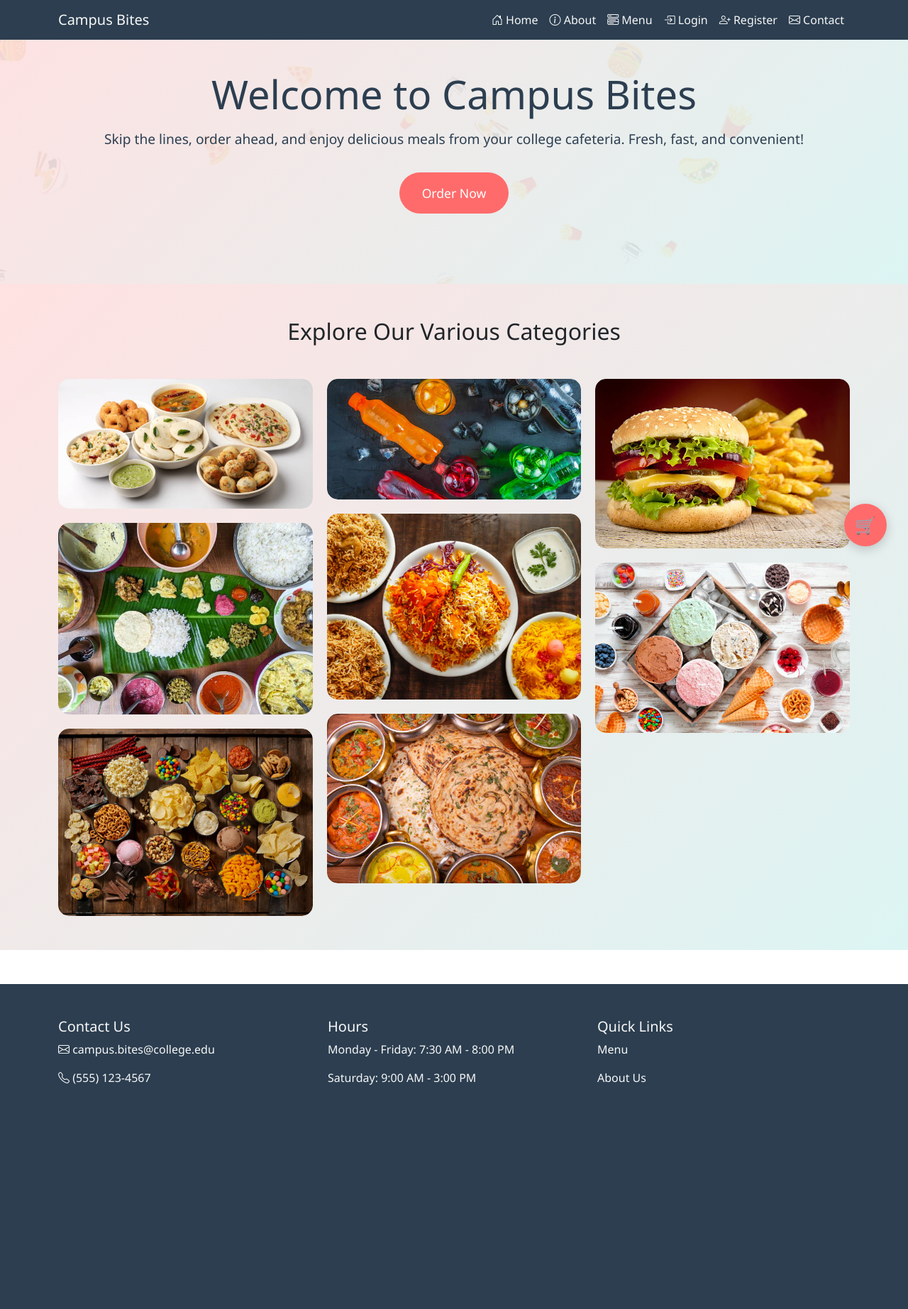
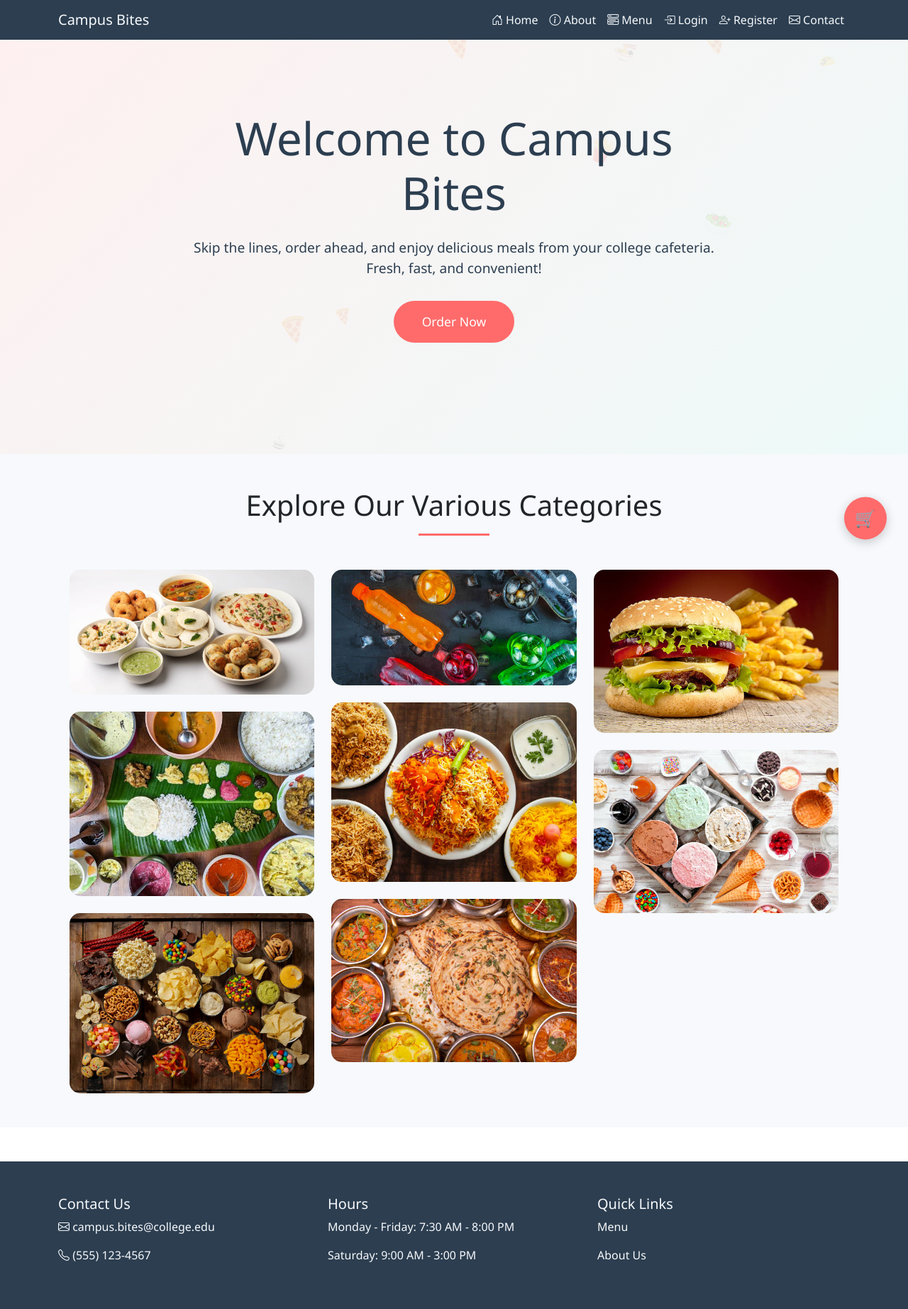
Before and after one commit to sundarg1502/Campus-Bites, a Django app: page / in a window 1280 px wide. Shown: the whole page at 71% size. Before the commit the page ends 1529 px from the top, so only its background shows below. Run offline with Django 5.2, Linux system fonts and the light colour scheme; data comes from the database, SQL or seed files in the repository; some libraries are stand-ins or nearby versions.

Commit message:
Feat Add animation to the cart icon and add animation to hoem page

```diff
--- a/Home/templates/includes/base.html
+++ b/Home/templates/includes/base.html
@@ -28,12 +28,79 @@
             font-size: 24px;
             cursor: pointer;
             box-shadow: 0 4px 15px rgba(0,0,0,0.2);
-            transition: transform 0.3s ease;
             z-index: 1000;
+            animation: cartAnimation 4s infinite;
         }
 
+        /* Cart hover effect */
         .floating-cart:hover {
             transform: scale(1.1);
+        }
+
+        /* Bouncing products animation */
+        .floating-cart::before {
+            content: "🎁";
+            position: absolute;
+            font-size: 20px;
+            opacity: 0;
+            animation: productBounce 4s infinite;
+        }
+
+        .floating-cart::after {
+            content: "📦";
+            position: absolute;
+            font-size: 20px;
+            opacity: 0;
+            animation: productBounce 4s infinite 1s;
+        }
+
+        @keyframes cartAnimation {
+            0% {
+                transform: translateX(0) rotate(0deg);
+            }
+            20% {
+                transform: translateX(-20px) rotate(-10deg);
+            }
+            25% {
+                transform: translateX(0) rotate(0deg);
+            }
+            45% {
+                transform: translateX(20px) rotate(10deg);
+            }
+            50% {
+                transform: translateX(0) rotate(0deg);
+            }
+            70% {
+                transform: translateY(-10px);
+            }
+            80% {
+                transform: translateY(0) scale(1.1);
+            }
+            90% {
+                transform: scale(1);
+            }
+            100% {
+                transform: translateX(0) rotate(0deg);
+            }
+        }
+
+        @keyframes productBounce {
+            0% {
+                transform: translate(-50px, 50px);
+                opacity: 0;
+            }
+            30% {
+                transform: translate(-25px, -25px);
+                opacity: 1;
+            }
+            40% {
+                transform: translate(0, 0);
+                opacity: 0;
+            }
+            100% {
+                transform: translate(0, 0);
+                opacity: 0;
+            }
         }
     </style>
     {% block css%}
--- a/Menu/models.py
+++ b/Menu/models.py
@@ -53,7 +53,8 @@ class Product(models.Model):
         return self.name
 
 class Cart(models.Model):
-    name = models.CharField(max_length=25)
+    name = models.ForeignKey(Product,on_delete=models.CASCADE)
     quantity = models.IntegerField()
     price = models.IntegerField()
-    status = models.BooleanField(default=True)
+    total = models.IntegerField()
+    status = models.BooleanField(default=False)
--- a/Menu/templates/menu.html
+++ b/Menu/templates/menu.html
@@ -107,7 +107,7 @@ Campus bites - Menu
                             <input type="text" class="quantity-input" value="0" readonly data-product-id="{{item.id}}">
                             <button class="quantity-btn plus" onclick="updateQuantity({{item.id}}, 1)">+</button>
                         </div>
-                        <button class="add-to-cart-btn" onclick="addToCart({{item.id}})">
+                        <button class="add-to-cart-btn" id="{{item.id}}" onclick="addToCart({{item.id}})">
                             <i class="fas fa-cart-plus me-2"></i>Add to Cart
                         </button>
                     </div>
@@ -156,7 +156,7 @@ Campus bites - Menu
                             <input type="text" class="quantity-input" value="0" readonly data-product-id="{{item.id}}">
                             <button class="quantity-btn plus" onclick="updateQuantity({{item.id}}, 1)">+</button>
                         </div>
-                        <button class="add-to-cart-btn" onclick="addToCart({{item.id}})">
+                        <button class="add-to-cart-btn" id="addtocart{{item.id}}" onclick="addToCart({{item.id}},{{item}})">
                             <i class="fas fa-cart-plus me-2"></i>Add to Cart
                         </button>
                     </div>
--- a/static/css/index.css
+++ b/static/css/index.css
@@ -1,141 +1,131 @@
+/* Core styles with optimized animations */
+:root {
+    --primary: #ff6b6b;
+    --secondary: #4ecdc4;
+    --accent: #ffe66d;
+    --dark: #2c3e50;
+    --light: #f7f9fc;
+    --transition: all 0.3s cubic-bezier(0.4, 0, 0.2, 1);
+}
+
+/* Hero Section */
 .hero {
-    height: 50vh;
+    min-height: 80vh;
+    background: linear-gradient(135deg, rgba(255,107,107,0.1), rgba(78,205,196,0.1));
+    position: relative;
     display: flex;
     align-items: center;
     justify-content: center;
-    background: linear-gradient(135deg, #ff6b6b33, #4ecdc433);
-    padding: 2rem;
-    position: relative;
     overflow: hidden;
 }
 
-.floating-items {
-    position: absolute;
-    width: 100%;
-    height: 100%;
-    pointer-events: none;
-}
-
-.floating-item {
-    position: absolute;
-    opacity: 0.1;
-    transform: rotate(var(--rotation));
-}
-
 .hero-content {
+    max-width: 800px;
     text-align: center;
-    /* max-width: 800px; */
-    z-index: 1;
+    padding: 2rem;
+    position: relative;
+    z-index: 2;
 }
 
 .hero h1 {
-    font-size: 3.5rem;
+    font-size: clamp(2.5rem, 5vw, 4rem);
+    margin-bottom: 1.5rem;
     color: var(--dark);
-    margin-bottom: 1rem;
     opacity: 0;
-    transform: translateY(30px);
+    transform: translateY(20px);
 }
 
 .hero p {
-    font-size: 1.2rem;
+    font-size: clamp(1rem, 2vw, 1.2rem);
+    margin-bottom: 2rem;
     color: var(--dark);
-    margin-bottom: 2rem;
     opacity: 0;
-    transform: translateY(30px);
+    transform: translateY(20px);
 }
 
 .cta-button {
+    display: inline-block;
+    padding: 1rem 2.5rem;
     background: var(--primary);
     color: white;
-    padding: 1rem 2rem;
     border: none;
-    border-radius: 30px;
+    border-radius: 50px;
     font-size: 1.1rem;
     cursor: pointer;
-    transition: transform 0.3s, box-shadow 0.3s;
+    text-decoration: none;
+    transition: var(--transition);
     opacity: 0;
-    transform: translateY(30px);
+    transform: translateY(20px);
 }
 
 .cta-button:hover {
+    background: #ff5252;
     transform: translateY(-2px);
-    box-shadow: 0 5px 15px rgba(0,0,0,0.1);
+    box-shadow: 0 5px 15px rgba(255, 107, 107, 0.4);
 }
 
-.menu-preview {
-    display: flex;
-    gap: 2rem;
-    justify-content: center;
-    margin-top: 3rem;
-    opacity: 0;
+/* Category Section */
+.category {
+    padding: 5rem 0;
+    background: var(--light);
+    position: relative;
 }
 
-.menu-item {
-    background: white;
-    padding: 1rem;
-    border-radius: 10px;
-    box-shadow: 0 5px 15px rgba(0,0,0,0.1);
+.category h2 {
+    font-size: clamp(2rem, 4vw, 2.5rem);
+    margin-bottom: 3rem;
     text-align: center;
-    /* width: 200px; */
+    position: relative;
 }
 
-.menu-item img {
-    width: 100%;
-    height: 150px;
-    object-fit: cover;
-    border-radius: 5px;
-    margin-bottom: 1rem;
+.category h2::after {
+    content: '';
+    display: block;
+    width: 100px;
+    height: 3px;
+    background: var(--primary);
+    margin: 1rem auto 0;
+    transform: scaleX(0);
+    transition: transform 0.6s ease;
 }
-@media (max-width: 768px) {
-    .menu-preview {
-        flex-direction: column;
-        align-items: center;
-    }
 
-    .hero h1 {
-        font-size: 2.5rem;
-    }
+.category h2.visible::after {
+    transform: scaleX(1);
 }
-.gradient-bg {
-    background: linear-gradient(135deg, #ff6b6b33, #4ecdc433);;
-    position: relative;
-    overflow: hidden;
-}
+
 .masonry-grid {
     columns: 3;
-    column-gap: 20px;
-}
-
-@media (max-width: 992px) {
-    .masonry-grid {
-        columns: 2;
-    }
-}
-
-@media (max-width: 576px) {
-    .masonry-grid {
-        columns: 1;
-    }
+    column-gap: 1.5rem;
+    width: 100%;
+    padding: 0 1rem;
 }
 
 .masonry-item {
     break-inside: avoid;
-    margin-bottom: 20px;
+    margin-bottom: 1.5rem;
     position: relative;
     border-radius: 15px;
     overflow: hidden;
-    transition: transform 0.3s ease;
+    transform: translateY(50px);
+    opacity: 0;
+    transition: var(--transition);
+    cursor: pointer;
 }
 
-.masonry-item:hover {
-    transform: translateY(-5px);
+.masonry-item.visible {
+    transform: translateY(0);
+    opacity: 1;
 }
 
 .masonry-item img {
     width: 100%;
-    height: 75%;
+    height: auto;
     display: block;
-    border-radius: 15px;
+    transition: var(--transition);
+}
+
+.masonry-item:hover img {
+    transform: scale(1.05);
 }
 
 .item-overlay {
@@ -144,25 +134,56 @@
     left: 0;
     right: 0;
     background: linear-gradient(to top, rgba(0,0,0,0.8), transparent);
-    padding: 20px;
+    padding: 2rem 1.5rem;
     color: white;
     transform: translateY(100%);
-    transition: transform 0.3s ease;
+    transition: var(--transition);
 }
 
 .masonry-item:hover .item-overlay {
     transform: translateY(0);
 }
 
-.nav-pill {
-    padding: 8px 20px;
-    border-radius: 25px;
-    color: var(--dark);
-    transition: all 0.3s ease;
-    text-decoration: none;
+/* Floating Food Icons */
+.floating-items {
+    position: absolute;
+    width: 100%;
+    height: 100%;
+    top: 0;
+    left: 0;
+    pointer-events: none;
+    z-index: 1;
 }
 
-.nav-pill:hover, .nav-pill.active {
-    background: var(--primary);
-    color: white;
+.floating-item {
+    position: absolute;
+    opacity: 0;
+    transition: opacity 0.3s ease;
 }
+
+/* Responsive Design */
+@media (max-width: 992px) {
+    .masonry-grid {
+        columns: 2;
+    }
+}
+
+@media (max-width: 768px) {
+    .hero {
+        min-height: 60vh;
+    }
+
+    .hero-content {
+        padding: 1rem;
+    }
+}
+
+@media (max-width: 576px) {
+    .masonry-grid {
+        columns: 1;
+    }
+
+    .category {
+        padding: 3rem 0;
+    }
+}
--- a/static/js/index.js
+++ b/static/js/index.js
@@ -1,27 +1,140 @@
-gsap.to('.hero h1', {
-    opacity: 1,
-    y: 0,
-    duration: 1,
-    delay: 0.5
+// Optimized animations with better performance
+document.addEventListener('DOMContentLoaded', () => {
+    // Initialize animations only when page is loaded
+    initializeAnimations();
+    initializeScrollEffects();
+    initializeFloatingItems();
 });
 
-gsap.to('.hero p', {
-    opacity: 1,
-    y: 0,
-    duration: 1,
-    delay: 0.7
+function initializeAnimations() {
+    // Hero section animations
+    const heroElements = [
+        { element: '.hero h1', delay: 0 },
+        { element: '.hero p', delay: 300 },
+        { element: '.cta-button', delay: 600 }
+    ];
+
+    heroElements.forEach(({ element, delay }) => {
+        const el = document.querySelector(element);
+        if (el) {
+            setTimeout(() => {
+                el.style.transition = 'opacity 0.8s ease, transform 0.8s ease';
+                el.style.opacity = '1';
+                el.style.transform = 'translateY(0)';
+            }, delay);
+        }
+    });
+}
+
+function initializeScrollEffects() {
+    // Intersection Observer for scroll animations
+    const observerOptions = {
+        threshold: 0.1,
+        rootMargin: '0px 0px -50px 0px'
+    };
+
+    const scrollObserver = new IntersectionObserver((entries) => {
+        entries.forEach(entry => {
+            if (entry.isIntersecting) {
+                entry.target.classList.add('visible');
+                if (entry.target.classList.contains('masonry-item')) {
+                    entry.target.style.transitionDelay = `${entry.target.dataset.index * 100}ms`;
+                }
+            }
+        });
+    }, observerOptions);
+
+    // Observe category title
+    const categoryTitle = document.querySelector('.category h2');
+    if (categoryTitle) {
+        scrollObserver.observe(categoryTitle);
+    }
+
+    // Observe masonry items
+    const masonryItems = document.querySelectorAll('.masonry-item');
+    masonryItems.forEach((item, index) => {
+        item.dataset.index = index;
+        scrollObserver.observe(item);
+    });
+}
+
+function initializeFloatingItems() {
+    const foodEmojis = ['🍕', '🍔', '🍟', '🌮', '🥗', '🍜', '☕'];
+    const floatingItems = document.getElementById('floatingItems');
+
+    if (!floatingItems) return;
+
+    // Clear existing items
+    floatingItems.innerHTML = '';
+
+    // Create new floating items with optimized animations
+    for (let i = 0; i < 12; i++) {
+        const item = document.createElement('div');
+        item.className = 'floating-item';
+        item.textContent = foodEmojis[Math.floor(Math.random() * foodEmojis.length)];
+
+        // Set initial position
+        const randomX = Math.random() * 100;
+        const randomY = Math.random() * 100;
+
+        item.style.cssText = `
+            left: ${randomX}%;
+            top: ${randomY}%;
+            font-size: ${Math.random() * 20 + 15}px;
+            opacity: 0.1;
+            transform: translate(-50%, -50%);
+        `;
+
+        floatingItems.appendChild(item);
+
+        // Efficient animation using CSS transforms
+        animateFloatingItem(item);
+    }
+}
+
+function animateFloatingItem(item) {
+    const duration = 5000 + Math.random() * 5000;
+    const startPos = {
+        x: parseFloat(item.style.left),
+        y: parseFloat(item.style.top)
+    };
+
+    function update() {
+        const time = Date.now() * 0.001;
+        const offsetX = Math.sin(time) * 30;
+        const offsetY = Math.cos(time * 0.8) * 30;
+
+        item.style.transform = `
+            translate(
+                calc(${offsetX}px - 50%),
+                calc(${offsetY}px - 50%)
+            )
+            rotate(${Math.sin(time) * 20}deg)
+        `;
+
+        requestAnimationFrame(update);
+    }
+
+    requestAnimationFrame(update);
+}
+
+// Optional: Add smooth scrolling for navigation
+document.querySelectorAll('a[href^="#"]').forEach(anchor => {
+    anchor.addEventListener('click', function(e) {
+        e.preventDefault();
+        const target = document.querySelector(this.getAttribute('href'));
+        if (target) {
+            target.scrollIntoView({
+                behavior: 'smooth',
+                block: 'start'
+            });
+        }
+    });
 });
 
-gsap.to('.cta-button', {
-    opacity: 1,
-    y: 0,
-    duration: 1,
-    delay: 2.13
+// Optional: Add loading animation for images
+document.querySelectorAll('.masonry-item img').forEach(img => {
+    img.addEventListener('load', function() {
+        this.style.opacity = '1';
+    });
 });
-
-gsap.to('.mansonary-grid', {
-    opacity: 1,
-    y: 0,
-    duration: 1,
-    delay: 0.11
-});
```
Also changed, not shown: static/js/menu.js (+68 -18 lines).
